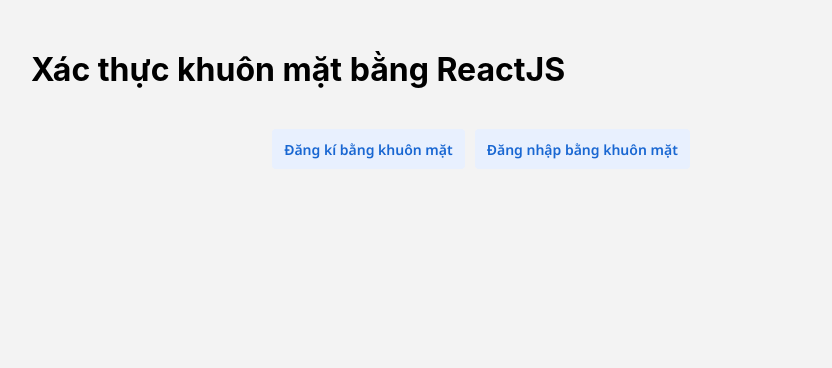
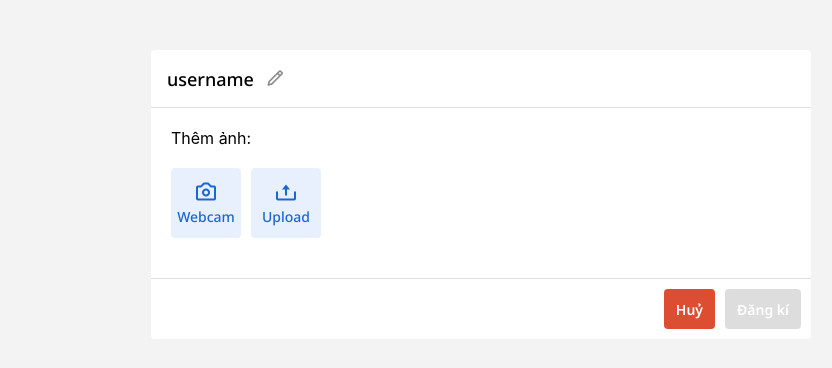
Before and after one commit to duybao901/tmcat3, a React (Create React App) app in the folder LV_face_recognition/face-app/: page /register in a window 1280 px wide. Shown: the top 368 px of the page, without its empty margins (159-991 px from the left). Built offline with nearby package versions, Linux system fonts and the light colour scheme.

Commit message:
add react router dom

```diff
--- a/LV_face_recognition/face-app/package.json
+++ b/LV_face_recognition/face-app/package.json
@@ -11,6 +11,7 @@
     "http-proxy-middleware": "^2.0.6",
     "react": "^18.2.0",
     "react-dom": "^18.2.0",
+    "react-router-dom": "^6.4.2",
     "react-scripts": "5.0.1",
     "react-toastify": "^9.0.8",
     "react-transition-group": "^4.4.5",
--- a/LV_face_recognition/face-app/src/App.css
+++ b/LV_face_recognition/face-app/src/App.css
@@ -6,8 +6,11 @@
   box-sizing: border-box;
 }
 .App{
-  width: 1000px;
+  max-width: 760px;
   margin: 0 auto;
+  max-height: 100vh;
+  height: 100vh;
+  overflow: hidden;
 }
 
 .btn{
--- a/LV_face_recognition/face-app/src/App.js
+++ b/LV_face_recognition/face-app/src/App.js
@@ -1,37 +1,34 @@
 import React, { useState } from 'react'
 import './App.css';
-import Modal from './components/FaceModel/Modal';
-import Register from './components/Register/Register';
 import { ToastContainer } from 'react-toastify';
 import 'react-toastify/dist/ReactToastify.css';
-import Login from './components/Login/Login';
+import {
+  BrowserRouter as Router,
+  Routes,
+  Route,
+  Link
+} from "react-router-dom";
+import RegisterPage from './pages/RegisterPage';
+import LoginPage from './pages/LoginPage';
 
 function App() {
-
-  const [showRegister, setShowRegister] = useState(false)
-  const [showLogin, setShowLogin] = useState(false)
-
   return (
     <div className="App">
-      <div style={{ padding: "50px" }}>
-        <div>
-          <h1 style={{ marginBottom: "40px" }}>
-            Xác thực khuôn mặt bằng ReactJS
-          </h1>
-        </div>
-        <div style={{ display: "flex", justifyContent: "center" }}>
-          <button className='btn' style={{ marginRight: '10px' }} onClick={() => setShowRegister(true)}>Đăng kí bằng khuôn mặt</button>
-          <button className='btn' onClick={() => setShowLogin(true)}>Đăng nhập bằng khuôn mặt</button>
-        </div>
-      </div>
-      <Modal show={showRegister} setShow={setShowRegister}>
-        <Register setShow={setShowRegister}></Register>
-      </Modal>
+      {/* <div style={{ marginBottom: "20px" }}>
+        <Link to="/register" style={{ marginRight: "10px" }}>Register</Link>
+        <Link to="/login">Login</Link>
+      </div> */}
 
-      <Modal show={showLogin} setShow={setShowLogin}>
-        <Login setShow={setShowLogin}></Login>
-      </Modal>
+      <Routes>
+        {/* Register Page */}
+        <Route path="/register" element={<RegisterPage />}>
+        </Route>
 
+        {/* Login Page */}
+        <Route path="/login" element={<LoginPage />}>
+        </Route>
+
+      </Routes>
       <ToastContainer
         position="top-right"
         autoClose={3000}
--- a/LV_face_recognition/face-app/src/components/Login/Login.css
+++ b/LV_face_recognition/face-app/src/components/Login/Login.css
@@ -43,3 +43,8 @@
 .register__fade.register__fade-800{
     background-color: rgba(255, 255, 255,.8) !important;
 }
+
+.login__wrapper{
+    width: 70%;
+    height: 400px;
+}
--- a/LV_face_recognition/face-app/src/components/Register/Register.css
+++ b/LV_face_recognition/face-app/src/components/Register/Register.css
@@ -116,7 +116,6 @@
 }
 
 .add-zone__camera {
-    height: 260px;
     border-radius: 5px;
     margin: 8px 0px 16px 0px;
     overflow: hidden;
@@ -363,3 +362,9 @@
     height: 40px;
     object-fit: cover;
 }
+
+.register__wrapper{
+    background-color: #fff;
+    width: 100%;
+    border-radius: 4px;
+}
--- a/LV_face_recognition/face-app/src/components/Register/Register.js
+++ b/LV_face_recognition/face-app/src/components/Register/Register.js
@@ -7,10 +7,10 @@
 import axios from 'axios'
 import { toast } from "react-toastify"
 
-const Register = ({ setShow }) => {
+const Register = ({}) => {
 
     const videoConstraints = {
-        height: 260,
+        height: 400,
         facingMode: "user",
         aspectRatio: 1
     };
@@ -204,6 +204,10 @@
     }
 
 
+    const hanldeClosePopup = () => {
+        console.log("Close window")
+    }
+
     return (
         <div className="register__wrapper">
             {
@@ -220,9 +224,6 @@
                 <div className="register__user-name">
                     <input id='username' ref={inputRef} className="modal__username" type="text" onChange={onHandleChange} value={userName} />
                     <label htmlFor='username'><i className='bx bx-pencil'></i></label>
-                </div>
-                <div className='modal__close' onClick={() => setShow(false)}>
-                    <i className='bx bx-x'></i>
                 </div>
             </div>
             <div className="modal__body">
@@ -360,7 +361,7 @@
 
             </div>
             <div className="modal__bottom" style={{ display: "flex", justifyContent: "flex-end" }}>
-                <button style={{ marginRight: "10px" }} className="btn btn--danger" onClick={() => setShow(false)}>Huỷ</button>
+                <button style={{ marginRight: "10px" }} className="btn btn--danger" onClick={hanldeClosePopup}>Huỷ</button>
                 <form onSubmit={handleRegister} encType="multipart/form-data">
                     <button
                         disabled={imageList.length + imageListFile.length === 0 || recoding || loading ? true : false}
--- a/LV_face_recognition/face-app/src/index.js
+++ b/LV_face_recognition/face-app/src/index.js
@@ -2,10 +2,14 @@
 import ReactDOM from 'react-dom/client';
 import './index.css';
 import App from './App';
+import { BrowserRouter as Router } from 'react-router-dom'
+
 
 const root = ReactDOM.createRoot(document.getElementById('root'));
 root.render(
   <React.StrictMode>
-    <App />
+    <Router>
+      <App />
+    </Router>
   </React.StrictMode>
 );
--- /dev/null
+++ b/LV_face_recognition/face-app/src/pages/LoginPage.css
@@ -0,0 +1,9 @@
+.login__page {
+    width: 100%;
+    padding: 50px;
+
+    display: flex;
+    align-items: center;
+    justify-content: center;
+
+}
--- /dev/null
+++ b/LV_face_recognition/face-app/src/pages/LoginPage.js
@@ -0,0 +1,13 @@
+import React from 'react'
+import Login from '../components/Login/Login'
+import "./LoginPage.css"
+import "../components/FaceModel/Modal.css"
+const LoginPage = () => {
+  return (
+    <div className='login__page'>
+        <Login></Login>
+    </div>
+  )
+}
+
+export default LoginPage
--- /dev/null
+++ b/LV_face_recognition/face-app/src/pages/RegisterPage.css
@@ -0,0 +1,5 @@
+.register__page{
+    width: 100%;
+    height: 100%;
+    padding: 50px;
+}
--- /dev/null
+++ b/LV_face_recognition/face-app/src/pages/RegisterPage.js
@@ -0,0 +1,14 @@
+import React from 'react'
+import "../components/FaceModel/Modal.css"
+import Register from '../components/Register/Register'
+import "./RegisterPage.css"
+
+const RegisterPage = () => {
+    return (
+        <div className="register__page">
+            <Register></Register>
+        </div>
+    )
+}
+
+export default RegisterPage
```
Also changed, not shown: LV_face_recognition/face-app/src/components/Login/Login.js (+31 -37 lines), 1 other file (tests, documents, lock files or other folders).
